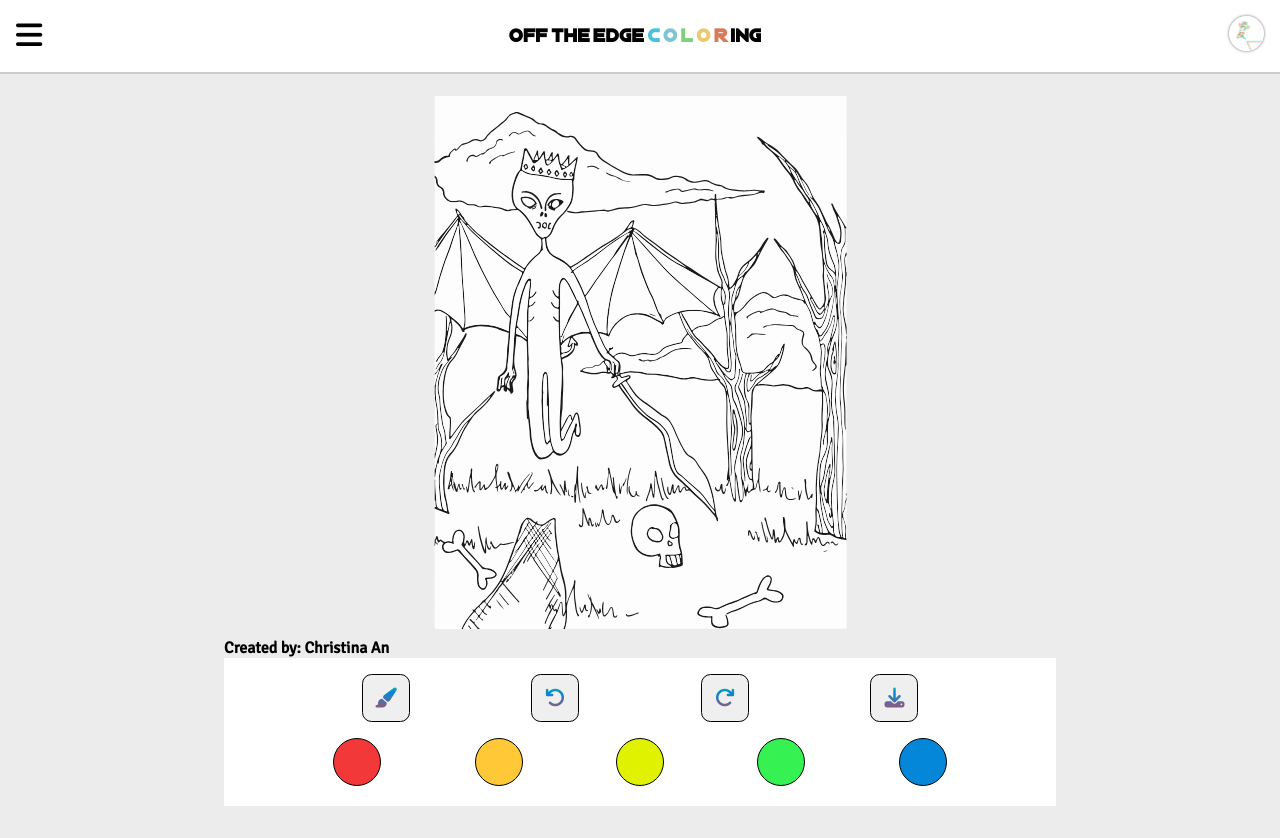
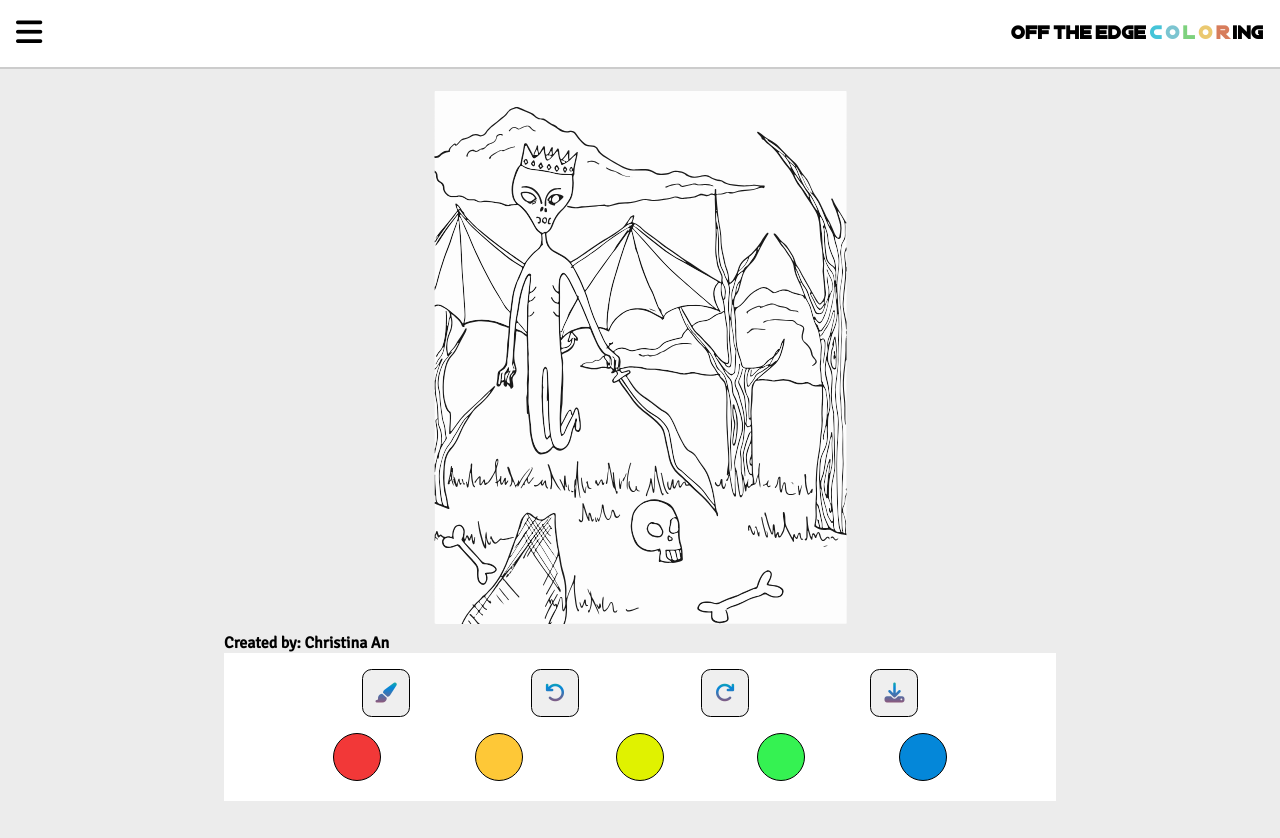
Before and after one commit to b7s9/coloring-book, a website with bundled scripts: page src/coloringpage.html in a window 1280 px wide. Built offline with nearby package versions, Linux system fonts and the light colour scheme.

Commit message:
🔨take out logo in nav

```diff
--- a/src/coloringpage.html
+++ b/src/coloringpage.html
@@ -31,9 +31,6 @@
                         <span class="oo">o</span>
                         <span class="r">r</span>
                         ing</span>
-                </li>
-                <li class="logo">
-                    <a href="index.html"><span><img src="images/icon.png"></span></a>
                 </li>
             </ul>
         </nav>
```
Also changed, not shown: src/index.html (+0 -3 lines).
